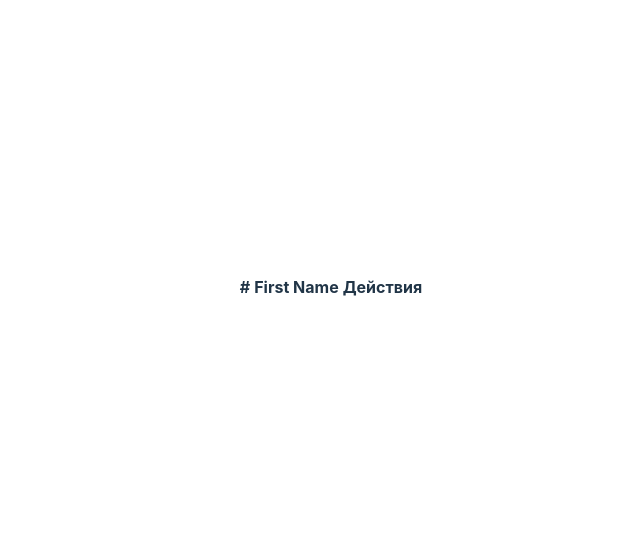
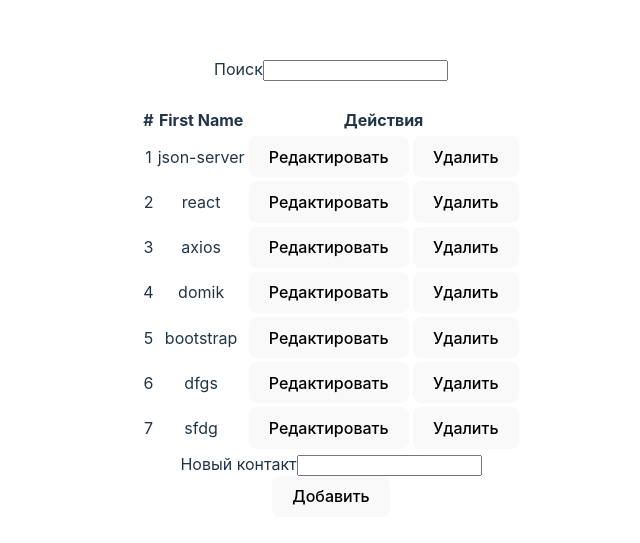
Before and after one commit to Amigors/Contact-list-app, a React app: page /contacts in a window 1280 px wide. Shown: the part 113-656 px from the top of the page, without its empty margins (309-949 px from the left). Built offline with nearby package versions, Linux system fonts and the light colour scheme; data requests are answered from the project's data file; the HTML template or start-up script is replaced by a standard one.

Commit message:
add,edit,delete,search

```diff
--- a/db.json
+++ b/db.json
@@ -1,9 +1,54 @@
 {
-    "posts": [
-      { "id": 1, "title": "json-server", "author": "typicode" }
-    ],
-    "comments": [
-      { "id": 1, "body": "some comment", "postId": 1 }
-    ],
-    "profile": { "name": "typicode" }
-  }
+  "contacts": [
+    {
+      "id": 1,
+      "title": "json-server",
+      "author": "typicode"
+    },
+    {
+      "id": 2,
+      "title": "react",
+      "author": "typicode"
+    },
+    {
+      "id": 3,
+      "title": "axios",
+      "author": "typicode"
+    },
+    {
+      "title": "domik",
+      "id": 4
+    },
+    {
+      "id": 5,
+      "title": "bootstrap",
+      "author": "typicode"
+    },
+    {
+      "title": "dfgs",
+      "id": 6
+    },
+    {
+      "title": "sfdg",
+      "id": 7
+    }
+  ],
+  "profile": [
+    {
+    "email": "typicode@bk.ru",
+    "password": "pass1"
+    },
+    {
+    "email": "zxc@bk.ru",
+    "password": "pass2"
+    },
+    {
+    "email": "abc@bk.ru",
+    "password": "pass1"
+    },
+    {
+    "email": "qwe@bk.ru",
+    "password": "pass3"
+    }
+]
+}
--- a/package.json
+++ b/package.json
@@ -9,7 +9,10 @@
     "preview": "vite preview"
   },
   "dependencies": {
+    "axios": "0.27.2",
     "bootstrap": "5.2.0",
+    "json-server-auth": "2.1.0",
+    "nanoid": "4.0.0",
     "react": "18.2.0",
     "react-bootstrap": "2.5.0",
     "react-dom": "18.2.0",
--- /dev/null
+++ b/src/components/Contact.tsx
@@ -0,0 +1,60 @@
+import axios from 'axios';
+import {useState} from 'react';
+import {Button, Form} from 'react-bootstrap';
+import {TContact} from '../custom-types';
+
+type TPageContact = {
+  item: TContact;
+  setCollect: React.Dispatch<React.SetStateAction<TContact[]>>;
+  collect: TContact[];
+};
+const Contact = ({item, setCollect, collect}: TPageContact) => {
+  const [edit, setEdit] = useState(false);
+  return (
+    <tr key={item.id}>
+      <td>{item.id}</td>
+      <td>
+        {!edit ? (
+          item.title
+        ) : (
+          <>
+            <Form.Control type="text" id="editName" defaultValue={item.title} />
+            <Button
+              variant="success"
+              onClick={() => {
+                axios.put('http://localhost:3000/contacts/' + item.id, {title: editName.value});
+                setEdit(false);
+              }}
+            >
+              Принять
+            </Button>
+          </>
+        )}
+      </td>
+      <td>
+        <Button
+          variant="info"
+          onClick={() => {
+            setEdit(true);
+          }}
+        >
+          Редактировать
+        </Button>
+      </td>
+      <td>
+        <Button
+          variant="danger"
+          onClick={() => {
+            axios.delete('http://localhost:3000/contacts/' + item.id);
+            const newCollect = collect.filter((elem: {id: number}) => elem.id !== item.id);
+            setCollect(newCollect);
+          }}
+        >
+          Удалить
+        </Button>
+      </td>
+    </tr>
+  );
+};
+
+export default Contact;
--- a/src/components/ProtectedRoute.tsx
+++ b/src/components/ProtectedRoute.tsx
@@ -1,11 +1,11 @@
 import {Navigate, Outlet} from 'react-router-dom';
 
-export type ProtectedRouteProps = {
+type TProtectedRouteProps = {
   isAuthenticated: boolean;
   authenticationPath: string;
   outlet: JSX.Element;
 };
-export default function ProtectedRoute({isAuthenticated, authenticationPath, outlet}: ProtectedRouteProps) {
+export default function ProtectedRoute({isAuthenticated, authenticationPath, outlet}: TProtectedRouteProps) {
   if (isAuthenticated) {
     return outlet;
   } else {
--- /dev/null
+++ b/src/custom-types.ts
@@ -0,0 +1,5 @@
+export type TContact = {
+    id: number;
+    title: string;
+    author: string;
+};
--- a/src/routes/Contacts.tsx
+++ b/src/routes/Contacts.tsx
@@ -1,47 +1,71 @@
 import Table from 'react-bootstrap/Table';
 import Button from 'react-bootstrap/Button';
+import Form from 'react-bootstrap/Form';
 import {useEffect, useState} from 'react';
+import axios from 'axios';
+import Contact from '../components/Contact';
+import {TContact} from '../custom-types';
 
-//TODO: добавлять/удалять/редактировать/поиск
-//
+//TODO: поиск
+
 const Contacts = () => {
-  const [collect, setCollect] = useState([]);
+  const [collect, setCollect] = useState<TContact[]>([]);
+
   useEffect(() => {
-    const fetchPost = async () => {
-      const res = (await fetch('http://localhost:3000/posts').then(data => console.log(data))) as any;
-      console.log(res);
-      setCollect(res);
-      return res;
+    const fetchContacts = async () => {
+      const result = await axios('http://localhost:3000/contacts');
+      console.log(result.data);
+      setCollect(result.data);
+      return result;
     };
+    fetchContacts();
   }, []);
 
   return (
+    <>
+      <div>
+        <Form.Label>Поиск</Form.Label>
+        <Form.Control
+          type="text"
+          id="Search"
+          onChange={() => {
+            const findCollect = collect.filter(elem => elem.title.includes(Search.value));
+            setCollect(findCollect);
+          }}
+        />
+      </div>
+      <br />
       <Table striped bordered hover variant="dark">
         <thead>
           <tr>
             <th>#</th>
             <th>First Name</th>
-          <th colSpan={3}>Действия</th>
+            <th colSpan={2}>Действия</th>
           </tr>
         </thead>
         <tbody>
-        {collect.map(item => (
-          <tr>
-            <td>{item?.id}</td>
-            <td>{item?.firstName}</td>
-            <td>
-              <Button variant="primary">Добавить</Button>
-            </td>
-            <td>
-              <Button variant="info">Редактировать</Button>
-            </td>
-            <td>
-              <Button variant="danger">Удалить</Button>
-            </td>
-          </tr>
-        ))}
+          {collect?.map((item: TContact) => {
+            return <Contact collect={collect} setCollect={setCollect} item={item} key={item.id} />;
+          })}
         </tbody>
       </Table>
+      <div>
+        <Form.Label>Новый контакт</Form.Label>
+        <Form.Control type="text" id="newName" />
+        <br />
+        <Button
+          variant="primary"
+          onClick={async () => {
+            const res = await axios.post('http://localhost:3000/contacts', {title: newName.value});
+            const newContact = res.data;
+            setCollect(prevCollect => [...prevCollect, newContact]);
+            newName.value = '';
+          }}
+        >
+          Добавить
+        </Button>
+      </div>
+    </>
   );
 };
 
--- a/src/routes/Login.tsx
+++ b/src/routes/Login.tsx
@@ -1,3 +1,4 @@
+import axios from 'axios';
 import Button from 'react-bootstrap/Button';
 import Form from 'react-bootstrap/Form';
 
@@ -7,9 +8,7 @@ const Login = () => {
       <Form.Group className="mb-3" controlId="formBasicEmail">
         <Form.Label>Email address</Form.Label>
         <Form.Control type="email" placeholder="Enter email" />
-        <Form.Text className="text-muted">
-          We'll never share your email with anyone else.
-        </Form.Text>
+        <Form.Text className="text-muted">We'll never share your email with anyone else.</Form.Text>
       </Form.Group>
 
       <Form.Group className="mb-3" controlId="formBasicPassword">
@@ -19,11 +18,22 @@ const Login = () => {
       <Form.Group className="mb-3" controlId="formBasicCheckbox">
         <Form.Check type="checkbox" label="Check me out" />
       </Form.Group>
-      <Button variant="primary" type="submit">
+      <Button
+        variant="primary"
+        type="submit"
+        onClick={e => {
+          e.preventDefault();
+          const fetchProfile = async () => {
+            const result = await axios('http://localhost:3000/profile');
+            console.log(result.data.profile);
+          };
+          fetchProfile();
+        }}
+      >
         Submit
       </Button>
     </Form>
-  )
-}
+  );
+};
 
-export default Login
+export default Login;
```
Also changed, not shown: 1 other file (tests, documents, lock files or other folders). Lines whose indentation alone changed are shown as unchanged.
